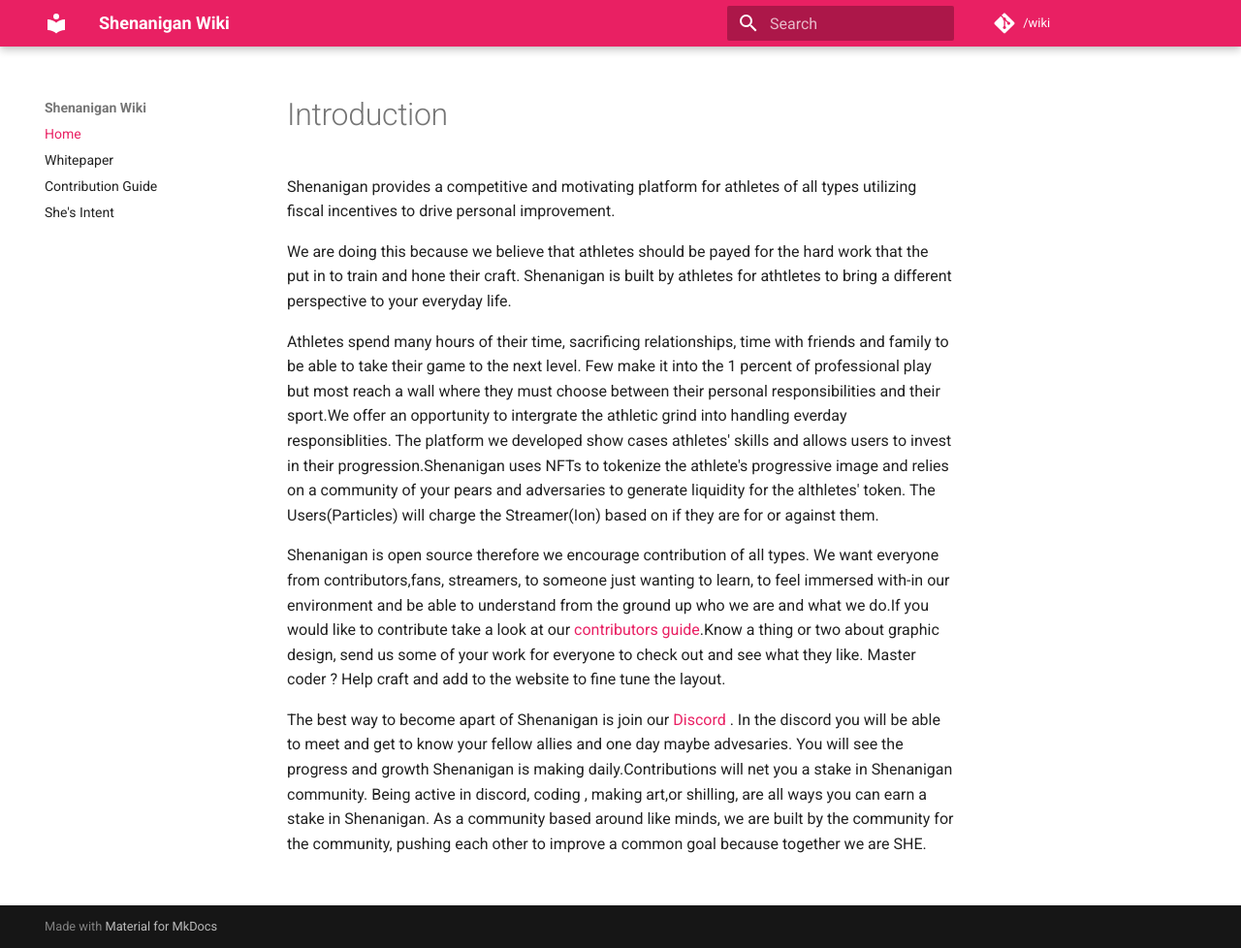
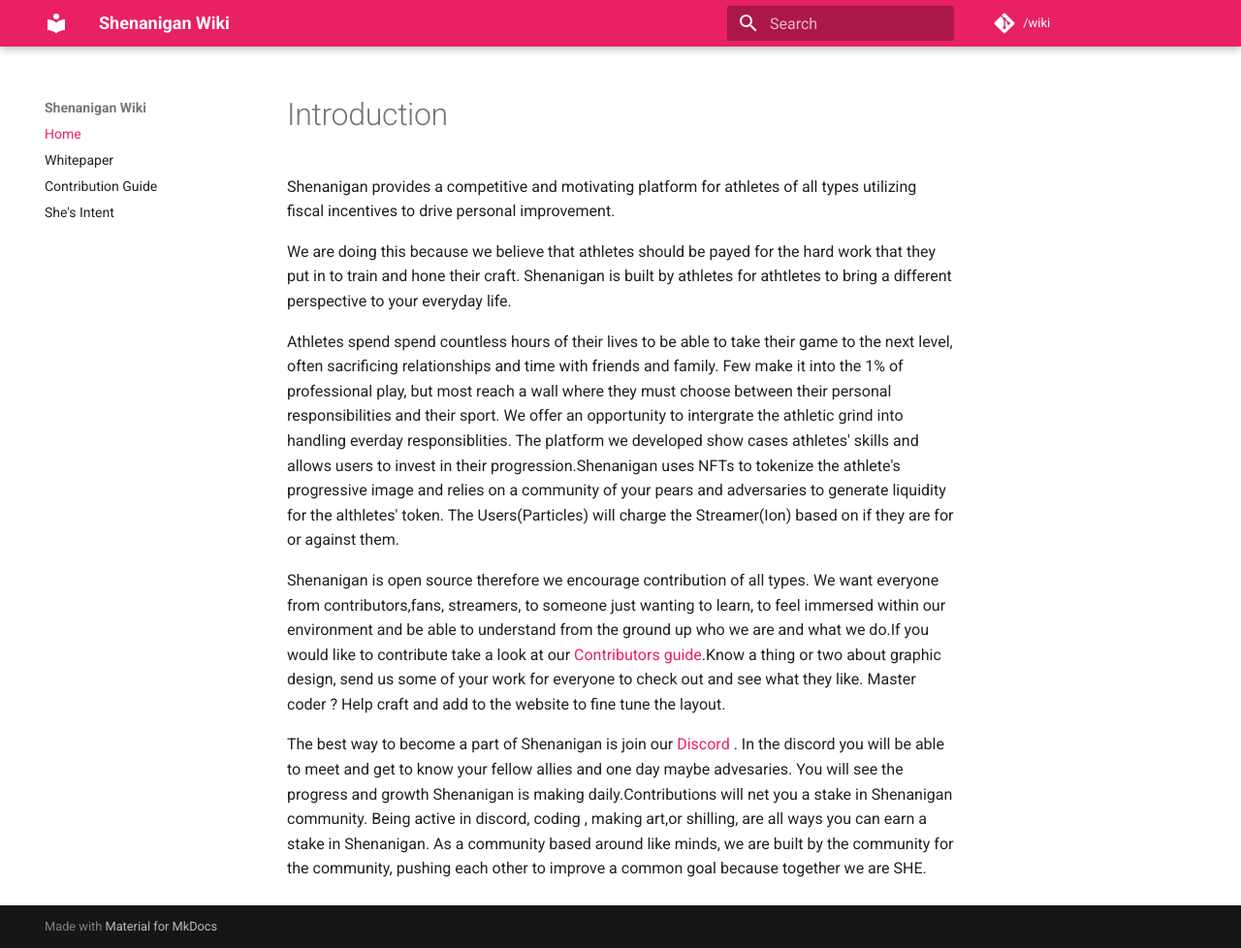
Before and after one commit to ShenaniganDApp/docs, an MkDocs documentation site: the page built from docs/index.md, in a window 1280 px wide and 978 px high. Shown: the whole window at 97% size. Built offline with MkDocs 1.6.1 and Material for MkDocs 9.7.7, drawn with Linux system fonts in a browser that asks for light colours; comment, search, counter and statistics services are not loaded.

Commit message:
update 1

```diff
--- a/docs/index.md
+++ b/docs/index.md
@@ -2,10 +2,10 @@
 
 Shenanigan provides a competitive and motivating platform for athletes of all types utilizing fiscal incentives to drive personal improvement.
 
-We are doing this because we believe that athletes should be payed for the hard work that the put in to train and hone their craft. Shenanigan is built by athletes for athtletes to bring a different perspective to your everyday life.
+We are doing this because we believe that athletes should be payed for the hard work that they put in to train and hone their craft. Shenanigan is built by athletes for athtletes to bring a different perspective to your everyday life.
 
-Athletes spend many hours of their time, sacrificing relationships, time with friends and family to be able to take their game to the next level. Few make it into the 1 percent of  professional play but most reach a wall where they must choose between their personal responsibilities and their sport.We offer an opportunity to intergrate the athletic grind into handling everday responsiblities. The platform we developed show cases athletes' skills and allows users to invest in their progression.Shenanigan uses NFTs to tokenize the athlete's progressive image and relies on a community of your pears and adversaries to generate liquidity  for the althletes' token. The Users(Particles) will charge  the Streamer(Ion)  based on if they are for or against them.
+Athletes spend spend countless hours of their lives to be able to take their game to the next level, often sacrificing relationships and time with friends and family. Few make it into the 1% of  professional play, but most reach a wall where they must choose between their personal responsibilities and their sport. We offer an opportunity to intergrate the athletic grind into handling everday responsiblities. The platform we developed show cases athletes' skills and allows users to invest in their progression.Shenanigan uses NFTs to tokenize the athlete's progressive image and relies on a community of your pears and adversaries to generate liquidity  for the althletes' token. The Users(Particles) will charge  the Streamer(Ion)  based on if they are for or against them.
 
-Shenanigan is open source therefore we encourage contribution of all types. We want everyone from contributors,fans, streamers,  to someone just wanting to learn, to feel immersed with-in our environment and be able to understand from the ground up who we are  and what we do.If you would like to contribute take a look at our [contributors guide](http://https://she.energy/wiki/contribution/ ).Know a thing or two about graphic design, send us some of your work for everyone to check out and see what they like. Master coder ? Help craft and add to the website to fine tune the layout.
+Shenanigan is open source therefore we encourage contribution of all types. We want everyone from contributors,fans, streamers,  to someone just wanting to learn, to feel immersed within our environment and be able to understand from the ground up who we are  and what we do.If you would like to contribute take a look at our [Contributors guide](https://she.energy/wiki/contribution/ ).Know a thing or two about graphic design, send us some of your work for everyone to check out and see what they like. Master coder ? Help craft and add to the website to fine tune the layout.
 
-The best way to become apart of Shenanigan is join our [Discord](https://discord.gg/GNEMeP) . In the discord you will be able to meet and get to know your fellow allies and one day maybe advesaries. You will see the progress and growth Shenanigan is making daily.Contributions will net you a stake in Shenanigan community. Being active in discord, coding , making art,or shilling, are all ways you can earn a stake in Shenanigan. As a community based around like minds, we are built by the community for the community, pushing each other to improve a common goal because together we are SHE.
+The best way to become a part of Shenanigan is join our [Discord](https://discord.gg/GNEMeP) . In the discord you will be able to meet and get to know your fellow allies and one day maybe advesaries. You will see the progress and growth Shenanigan is making daily.Contributions will net you a stake in Shenanigan community. Being active in discord, coding , making art,or shilling, are all ways you can earn a stake in Shenanigan. As a community based around like minds, we are built by the community for the community, pushing each other to improve a common goal because together we are SHE.
```
